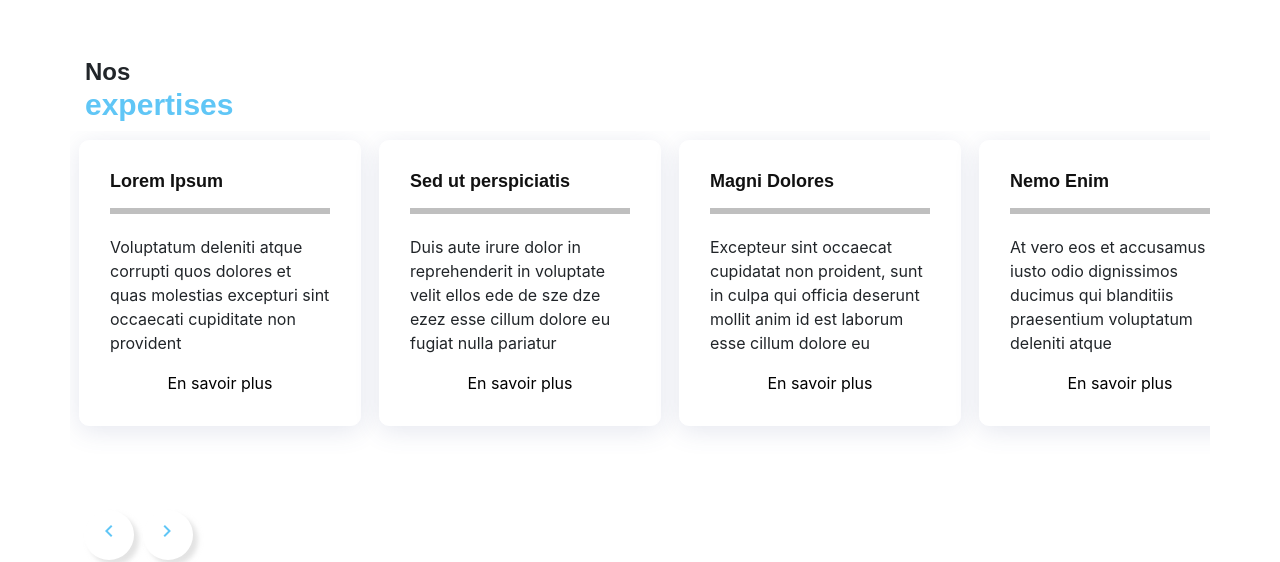
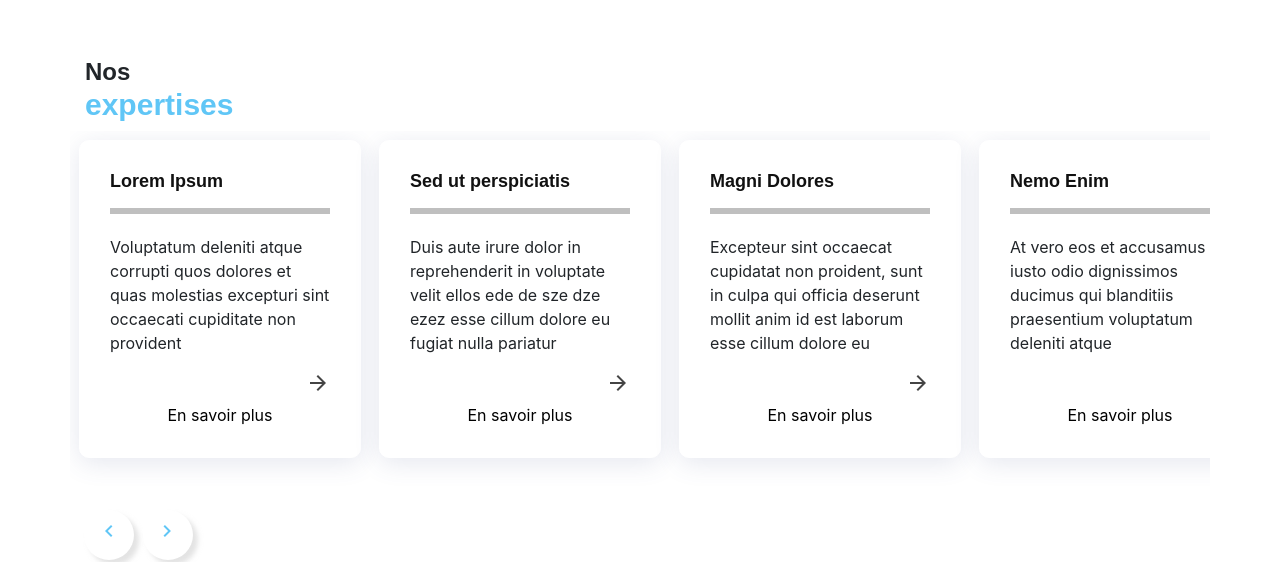
Before and after one commit to Sadako-amaryllis/tx-consulting, a plain HTML site: page index.html in a window 1280 px wide. Shown: the part 742-1304 px from the top of the page. Drawn offline with nearby package versions, Linux system fonts and the light colour scheme.

Commit message:
span icon

```diff
--- a/assets/css/style.css
+++ b/assets/css/style.css
@@ -166,6 +166,10 @@ h1,h2,h3,h4,h5,h6, .font-primary {
   color: #fff;
   font-size: 20px;
   align-items: flex-end;
+}
+
+.reseaux a span{
+  color: #444;
 }
 
 #hero .carousel-container {
--- a/index.html
+++ b/index.html
@@ -72,6 +72,9 @@
               <h4 class="title">Lorem Ipsum</h4>
               <hr class="bar-hr">
               <p class="description">Voluptatum deleniti atque corrupti quos dolores et quas molestias excepturi sint occaecati cupiditate non provident</p>
+              <div class="reseaux">
+                <a href=""><span class="material-symbols-outlined">arrow_forward</span></a>
+              </div>
               <a class="read" href="">En savoir plus</a>
             </div>
           </div>
@@ -81,6 +84,9 @@
               <h4 class="title">Sed ut perspiciatis</h4>
               <hr class="bar-hr">
               <p class="description">Duis aute irure dolor in reprehenderit in voluptate velit ellos ede de sze dze ezez esse cillum dolore eu fugiat nulla pariatur</p>
+              <div class="reseaux">
+                <a href=""><span class="material-symbols-outlined">arrow_forward</span></a>
+              </div>
               <a class="read" href="">En savoir plus</a>
             </div>
           </div>
@@ -90,6 +96,9 @@
               <h4 class="title">Magni Dolores</h4>
               <hr class="bar-hr">
               <p class="description">Excepteur sint occaecat cupidatat non proident, sunt in culpa qui officia deserunt mollit anim id est laborum esse cillum dolore eu</p>
+              <div class="reseaux">
+                <a href=""><span class="material-symbols-outlined">arrow_forward</span></a>
+              </div>
               <a class="read" href="">En savoir plus</a>
             </div>
           </div>
@@ -99,6 +108,9 @@
               <h4 class="title">Nemo Enim</h4>
               <hr class="bar-hr">
               <p class="description">At vero eos et accusamus et iusto odio dignissimos ducimus qui blanditiis praesentium voluptatum deleniti atque</p>
+              <div class="reseaux">
+                <a href=""><span class="material-symbols-outlined">arrow_forward</span></a>
+              </div>
               <a class="read" href="">En savoir plus</a>
             </div>
           </div>
@@ -108,6 +120,9 @@
               <h4 class="title">Nemo Enim</h4>
               <hr class="bar-hr">
               <p class="description">At vero eos et accusamus et iusto odio dignissimos ducimus qui blanditiis praesentium voluptatum deleniti atque</p>
+              <div class="reseaux">
+                <a href=""><span class="material-symbols-outlined">arrow_forward</span></a>
+              </div>
               <a class="read" href="">En savoir plus</a>
             </div>
           </div>
@@ -117,6 +132,9 @@
               <h4 class="title">Nemo Enim</h4>
               <hr class="bar-hr">
               <p class="description">At vero eos et accusamus et iusto odio dignissimos ducimus qui blanditiis praesentium voluptatum deleniti atque</p>
+              <div class="reseaux">
+                <a href=""><span class="material-symbols-outlined">arrow_forward</span></a>
+              </div>
               <a class="read" href="">En savoir plus</a>
             </div>
           </div>
@@ -126,6 +144,9 @@
               <h4 class="title">Nemo Enim</h4>
               <hr class="bar-hr">
               <p class="description">At vero eos et accusamus et iusto odio dignissimos ducimus qui blanditiis praesentium voluptatum deleniti atque</p>
+              <div class="reseaux">
+                <a href=""><span class="material-symbols-outlined">arrow_forward</span></a>
+              </div>
               <a class="read" href="">En savoir plus</a>
             </div>
           </div>
```
